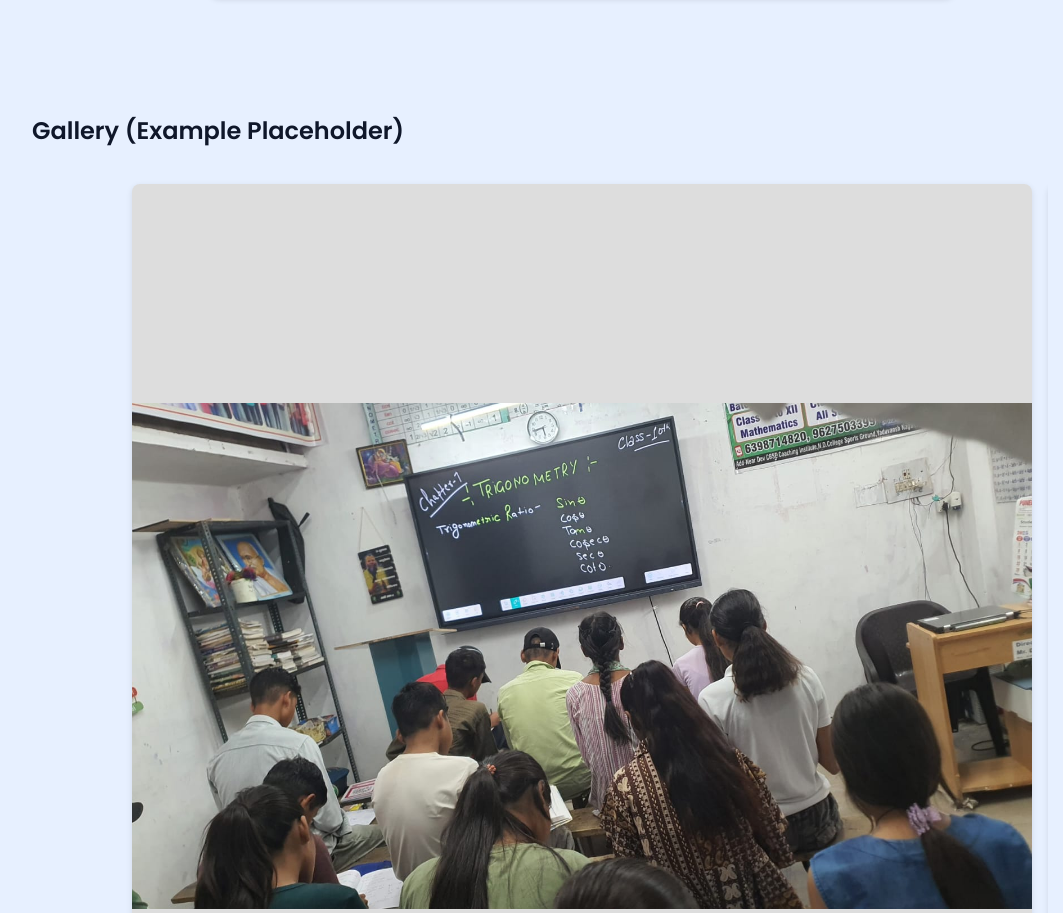
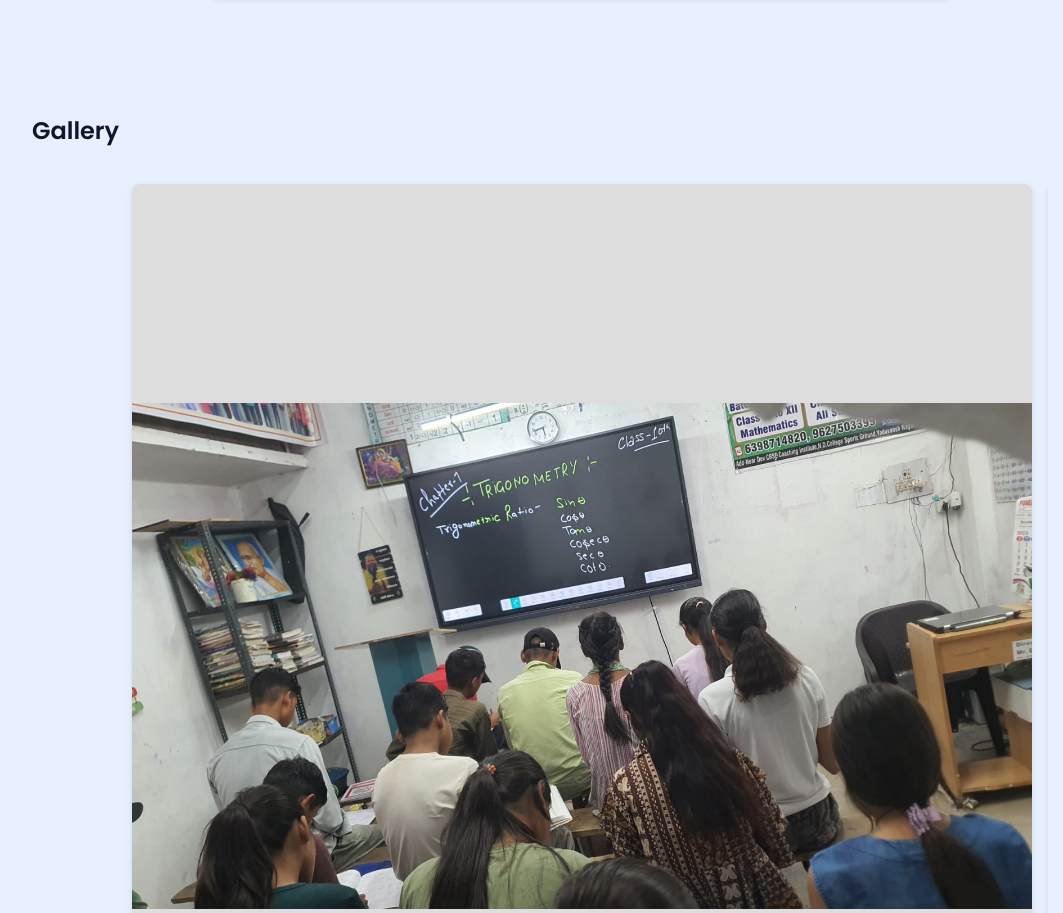
Before and after one commit to shreedevgrpofedu/coaching-website, a plain HTML site: page index.html in a window 1280 px wide. Shown: the part 3517-4430 px from the top of the page, without its empty margins (58-1121 px from the left). Drawn offline with Linux system fonts and the light colour scheme.

Commit message:
Update index.html

```diff
--- a/index.html
+++ b/index.html
@@ -141,7 +141,7 @@
   </section>
 
   <section id="gallery" class="section fade-in">
-    <h2>Gallery (Example Placeholder)</h2>
+    <h2>Gallery </h2>
     <div class="gallery">
       <img src="celebration1.jpg" alt="Celebration 1" class="gallery-img img1"/>
       <img src="celebration2.1.jpg" alt="Celebration 2.1" class="gallery-img img2"/>
```
